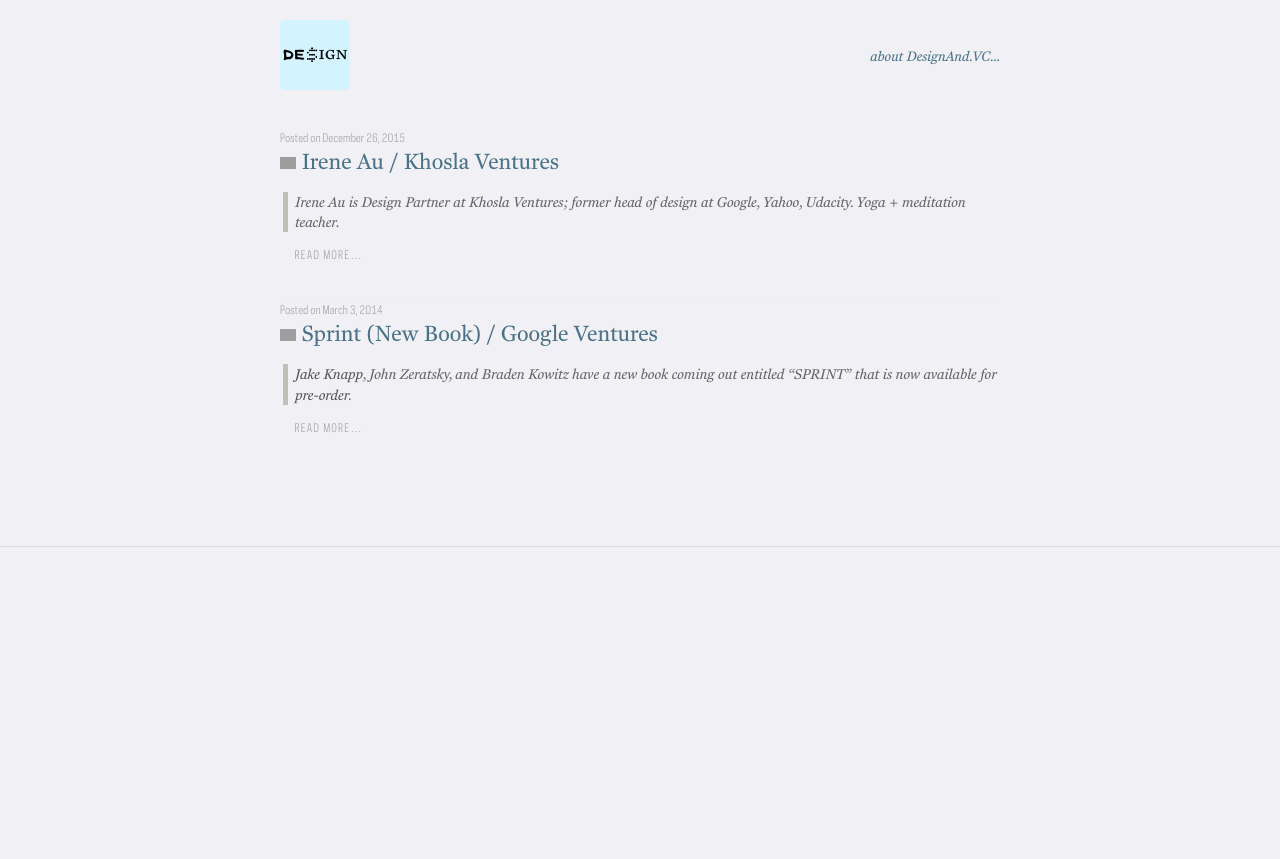
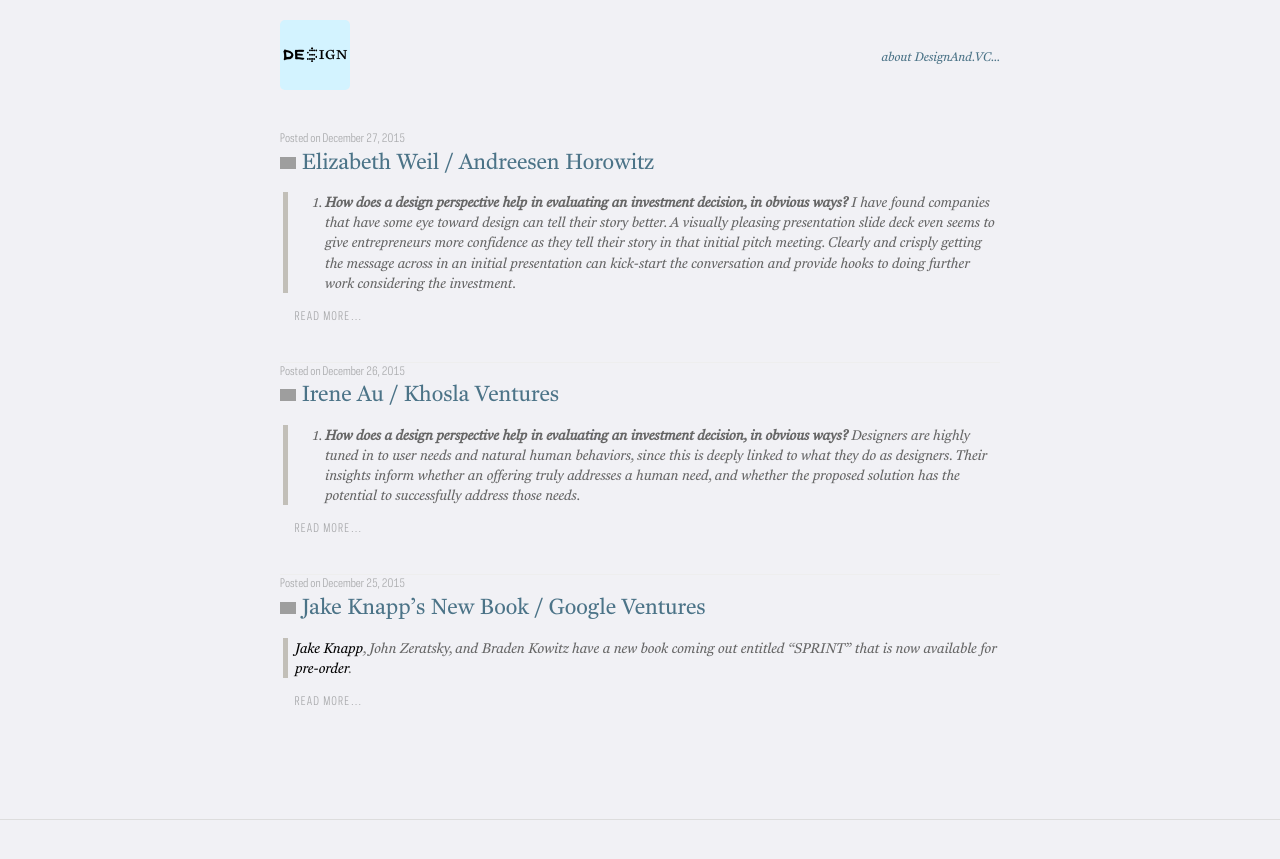
Before and after one commit to DesignAnd-VC/designand-vc.github.io, a Jekyll site: the page built from index.html, in a window 1280 px wide. Shown: the top 859 px of the page. Built offline with Jekyll 4.4.1, drawn with Linux system fonts in a browser that asks for light colours; Markdown is read by kramdown in place of the engine named in the settings; grey boxes are pictures that could not be loaded.

Commit message:
Irene and Elizabeth

```diff
--- a/_posts/2014-3-3-Hello-World.md
+++ /dev/null
@@ -1,9 +0,0 @@
----
-layout: post
-title: Sprint (New Book) / Google Ventures
-iconimg: <img width=16 src="https://pbs.twimg.com/profile_images/467182596707741696/vx7eoqyc.jpeg">
-mytweet: <blockquote class="twitter-tweet" width="230" data-cards="hidden" lang="en"><p lang="en" dir="ltr">My book &quot;Sprint&quot; is available for pre-order! <a href="https://t.co/nsQTnchi2v">https://t.co/nsQTnchi2v</a> <a href="https://t.co/Wxz2pp1S1c">pic.twitter.com/Wxz2pp1S1c</a></p>&mdash; Jake Knapp (@jakek) <a href="https://twitter.com/jakek/status/677248434282340352">December 16, 2015</a></blockquote><script async src="//platform.twitter.com/widgets.js" charset="utf-8"></script>
----
-[Jake Knapp](https://twitter.com/jakek/status/677248434282340352), John Zeratsky, and Braden Kowitz have a new book coming out entitled "SPRINT" that is now available for [pre-order](http://amzn.to/1RSJiOI).
-
-![SPRINT: The Book](/images/sprintbooknew.jpg)
--- /dev/null
+++ b/_posts/2015-12-25-JakeKnapp-Sprint.md
@@ -0,0 +1,9 @@
+---
+layout: post
+title: Jake Knapp&rsquo;s New Book / Google Ventures
+iconimg: <img width=16 src="https://pbs.twimg.com/profile_images/467182596707741696/vx7eoqyc.jpeg">
+mytweet: <blockquote class="twitter-tweet" width="480" data-cards="hidden" lang="en"><p lang="en" dir="ltr">My book &quot;Sprint&quot; is available for pre-order! <a href="https://t.co/nsQTnchi2v">https://t.co/nsQTnchi2v</a> <a href="https://t.co/Wxz2pp1S1c">pic.twitter.com/Wxz2pp1S1c</a></p>&mdash; Jake Knapp (@jakek) <a href="https://twitter.com/jakek/status/677248434282340352">December 16, 2015</a></blockquote><script async src="//platform.twitter.com/widgets.js" charset="utf-8"></script>
+---
+[Jake Knapp](https://twitter.com/jakek/status/677248434282340352), John Zeratsky, and Braden Kowitz have a new book coming out entitled "SPRINT" that is now available for [pre-order](http://amzn.to/1RSJiOI).
+
+![SPRINT: The Book](/images/sprintbooknew.jpg)
--- /dev/null
+++ b/_posts/2015-12-26-IreneAu.md
@@ -0,0 +1,26 @@
+---
+layout: post
+title: Irene Au / Khosla Ventures
+iconimg: <img width=16 src="https://pbs.twimg.com/profile_images/672183572770385920/90wYm_uN.jpg">
+mytweet: <blockquote class="twitter-tweet" width="480" lang="en"><p lang="en" dir="ltr">Introducing the Khosla Ventures Design Internship Program | Khosla Ventures <a href="http://t.co/l0OXDJaKLb">http://t.co/l0OXDJaKLb</a></p>&mdash; Irene Au (@ireneau) <a href="https://twitter.com/ireneau/status/571432784771686400">February 27, 2015</a></blockquote><script async src="//platform.twitter.com/widgets.js" charset="utf-8"></script>
+---
+
+1. <b>How does a design perspective help in evaluating an investment decision, in obvious ways?</b> Designers are highly tuned in to user needs and natural human behaviors, since this is deeply linked to what they do as designers.  Their insights inform whether an offering truly addresses a human need, and whether the proposed solution has the potential to successfully address those needs.
+
+2. <b>How does a design perspective help in evaluating an investment decision, in non-obvious ways?</b> Design is a manifestation of what a company values, the principles that guide their decisions, and its ability to execute.  Bad design is a reflection of some internal failure within the company.  Read my post [here](https://medium.com/swlh/ux-is-a-canary-in-a-coal-mine-b7764b77f371#.q4os04eil).
+
+3. <b>Where have you seen a designer's perspective possibly harmful in the investment process?</b> Just because a company’s offering is not aesthetically pleasing does not mean that it is not a potential investment hit.  Also, an overinvestment in design can sometimes lead to navel-gazing and too much focus on issues that are not really the core problem to solve.
+
+4. <b>What are three characteristics in a company's structure/history that will likely lead to success in leveraging design?</b>
+  *	Clear vision and mission, sense of purpose, raison d’etre
+  *	A strong point of view that guides key decisions for product
+  *	Decisive leadership to support #1 and 2
+
+5. <b>How do you best support CEOs with a purely technical and/or business background to leverage design in their startup?</b>
+  *	Help them recruit a great design leader / designer
+  *	Point out potential pitfalls with their product if they do not get the design right
+  *	Get them close to users to gain insight into their needs and how to best address their needs with their offering
+
+6. <b>What are a few challenges you've seen in working with companies that have caught "the design bug" -- especially the CEO?</b>
+  *	Naive understanding of what design is
+  *	Talks the talk but doesn’t commit to making design a priority (failure to bring in great talent, failure to empower design, etc)
--- a/_posts/2015-12-26-New-Thinking.md
+++ /dev/null
@@ -1,8 +0,0 @@
----
-layout: post
-title: Irene Au / Khosla Ventures
-iconimg: <img width=16 src="https://pbs.twimg.com/profile_images/672183572770385920/90wYm_uN.jpg">
-mytweet: <blockquote class="twitter-tweet" lang="en"><p lang="und" dir="ltr">Introducing the Khosla Ventures Design Internship Program | Khosla Ventures <a href="http://t.co/l0OXDJaKLb">http://t.co/l0OXDJaKLb</a></p>&mdash; Irene Au (@ireneau) <a href="https://twitter.com/ireneau/status/571432784771686400">February 27, 2015</a></blockquote><script async src="//platform.twitter.com/widgets.js" charset="utf-8"></script>
----
-
-Irene Au is Design Partner at Khosla Ventures; former head of design at Google, Yahoo, Udacity. Yoga + meditation teacher.
--- /dev/null
+++ b/_posts/2015-12-27-ElizabethWeil.md
@@ -0,0 +1,21 @@
+---
+layout: post
+title: Elizabeth Weil / Andreesen Horowitz
+iconimg: <img width=16 src="https://pbs.twimg.com/profile_images/2586961653/image.jpg">
+mytweet: <blockquote class="twitter-tweet" width="480" data-cards="hidden" lang="en"><p lang="en" dir="ltr">Thrilled for <a href="https://twitter.com/a16z">@a16z</a> to help <a href="https://twitter.com/Medium">@Medium</a> grow in to even more of a powerhouse platform. <a href="https://t.co/nzXeQsgohh">https://t.co/nzXeQsgohh</a></p>&mdash; Elizabeth Weil (@elizabeth) <a href="https://twitter.com/elizabeth/status/648633817297629185">September 28, 2015</a></blockquote><script async src="//platform.twitter.com/widgets.js" charset="utf-8"></script>
+---
+
+1. <b>How does a design perspective help in evaluating an investment decision, in obvious ways?</b> I have found companies that have some eye toward design can tell their story better. A visually pleasing presentation slide deck even seems to give entrepreneurs more confidence as they tell their story in that initial pitch meeting. Clearly and crisply getting the message across in an initial presentation can kick-start the conversation and provide hooks to doing further work considering the investment.
+
+2. <b>How does a design perspective help in evaluating an investment decision, in non-obvious ways?</b> I have also found that when I'm listening to entrepreneurs pitch, and considering an investment, a solid design perspective provides clues about what future work with this team may be like. Will they communicate data in effective ways? What will board meetings be like? How do they prioritize? Also, design is so much how the product "feels." If they can convey this to users, there is likelihood for more success.
+
+3. <b>Where have you seen a designer's perspective possibly harmful in the investment process?</b> I've seen design is too much of a focus to the point of hindering progress, iteration, and in turn just making the company operationally slow. Some small teams can over-rotate on design focus, and then forget about some of the important engineering or business perspectives too.
+
+4. <b>What are three characteristics in a company's structure/history that will likely lead to success in leveraging design?</b>
+  * Having a design-minded founder or a founding team that really appreciates the value of good design is a great sign.
+  * Having design in the top of the org chart as the company grows can help.
+  * Having design in place from the beginning is a great indicator that it will continue to be an important part of the company's DNA.
+
+5. <b>How do you best support CEOs with a purely technical and/or business background to leverage design in their startup?</b> Make a great hire at the beginning. Pay them well, give them a seat and a voice at the table, and empower him/her to act like a founder.
+
+6. <b>What are a few challenges you've seen in working with companies that have caught "the design bug" -- especially the CEO?</b> Some companies with this can over-rotate on emphasis on design. This can create slower decision-making and iteration cadence, excuses on lack of progress, and the potential to ignore some of the other early important factors like business model and engineering roadmap.
--- a/about.md
+++ b/about.md
@@ -1,15 +1,14 @@
 ---
 layout: page
-title: About
+title: <i>about &#8230;</i>
 permalink: /about/
 ---
 
-Some information about you!
+This little site is something I started at the end of 2015 to learn GitHub Pages but way more importantly, to collect information across designers within the venture capital ecosystem. There's quite a few of them, and I've been fortunate to know many of them. They all have kindly provided key insights into when and how design is making a material impact in the technology ecosystem -- as seen from within venture capital firms.
 
-### More Information
+Designers that participated in this mini-study, in order of getting their answers into me within the wee hours left in 2015:
 
-A place to include any other types of information that you'd like to include about yourself.
+* [Irene Au](/IreneAu) / Khosla Ventures
+* [Elizabeth Weil](/ElizabethWeil) / Andreesen Horowitz
 
-### Contact me
-
-[email@domain.com](mailto:email@domain.com)
+If you are a designer working in the VC space and would like to be added to the list, please drop me a line. It might take me a while to get back to you so please be patient. Placing "DesignAnd.VC: New designer" in the subject line will help me find you. -John Maeda [(designandvc@gmail.com)](mailto:designandvc@gmail.com)
--- a/style.scss
+++ b/style.scss
@@ -73,7 +73,7 @@ p {
 a {
   text-decoration: none;
 	cursor: pointer;
-  color: $coolgray11;
+  color: $black;
   &:hover, &:active {
     color: #009fde;
     padding-bottom: 1px;
@@ -214,7 +214,9 @@ img {
 }
 
 .mytweet {
-  margin-bottom: 9px;
+  font-family: $fenway;
+  font-size: .5rem;
+  padding-bottom: 10px;
 }
 
 .about-type {
@@ -223,7 +225,7 @@ img {
   cursor: pointer;
   font-family: $fenway;
   font-style: italic;
-  font-size: 14px;
+  font-size: .8rem;
 }
 
 .site-name {
```
Also changed, not shown: 10 other files.
